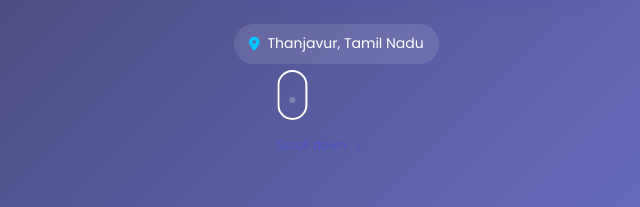
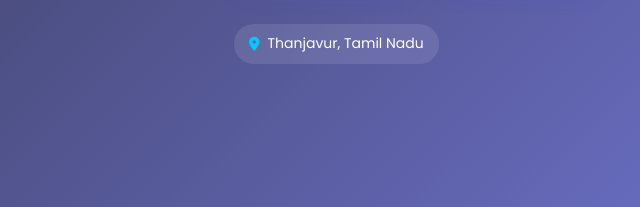
Before and after one commit to PraveenaShanmugavel/Portfolio, a plain HTML site: page index.html in a window 1280 px wide. Shown: the part 593-800 px from the top of the page, 320-960 px from the left. Drawn offline with nearby package versions, Linux system fonts and the light colour scheme.

Commit message:
Update index.html

```diff
--- a/index.html
+++ b/index.html
@@ -72,17 +72,6 @@
           <i class="fas fa-map-marker-alt"></i> Thanjavur, Tamil Nadu
         </div>
       </div>
-    </div>
-    <div class="scroll-down">
-      <a href="#about">
-        <div class="mouse">
-          <div class="wheel"></div>
-        </div>
-        <div>
-          <span class="scroll-text">Scroll down</span>
-          <span class="arrow">&#8595;</span>
-        </div>
-      </a>
     </div>
   </section>
 
```
